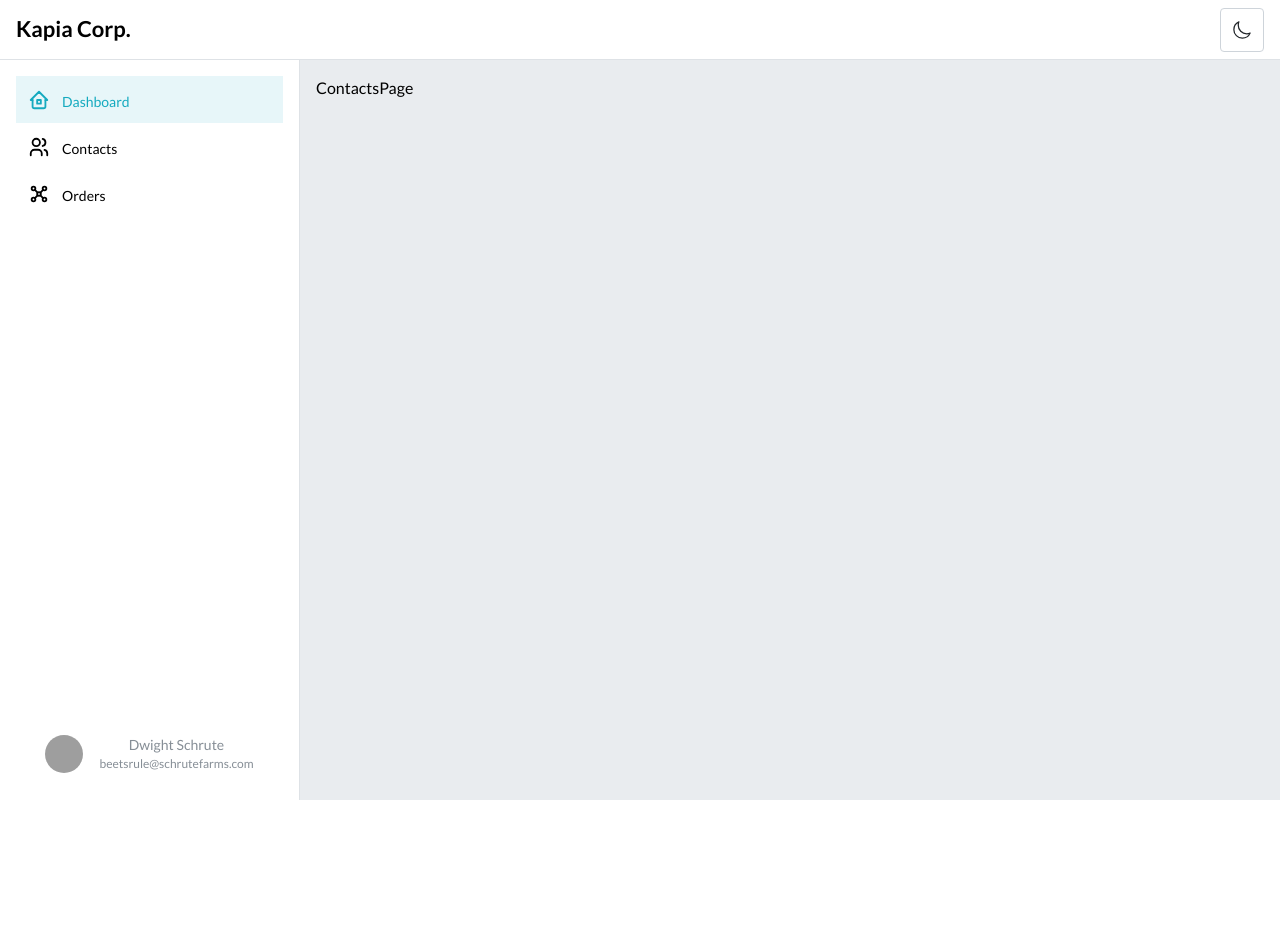
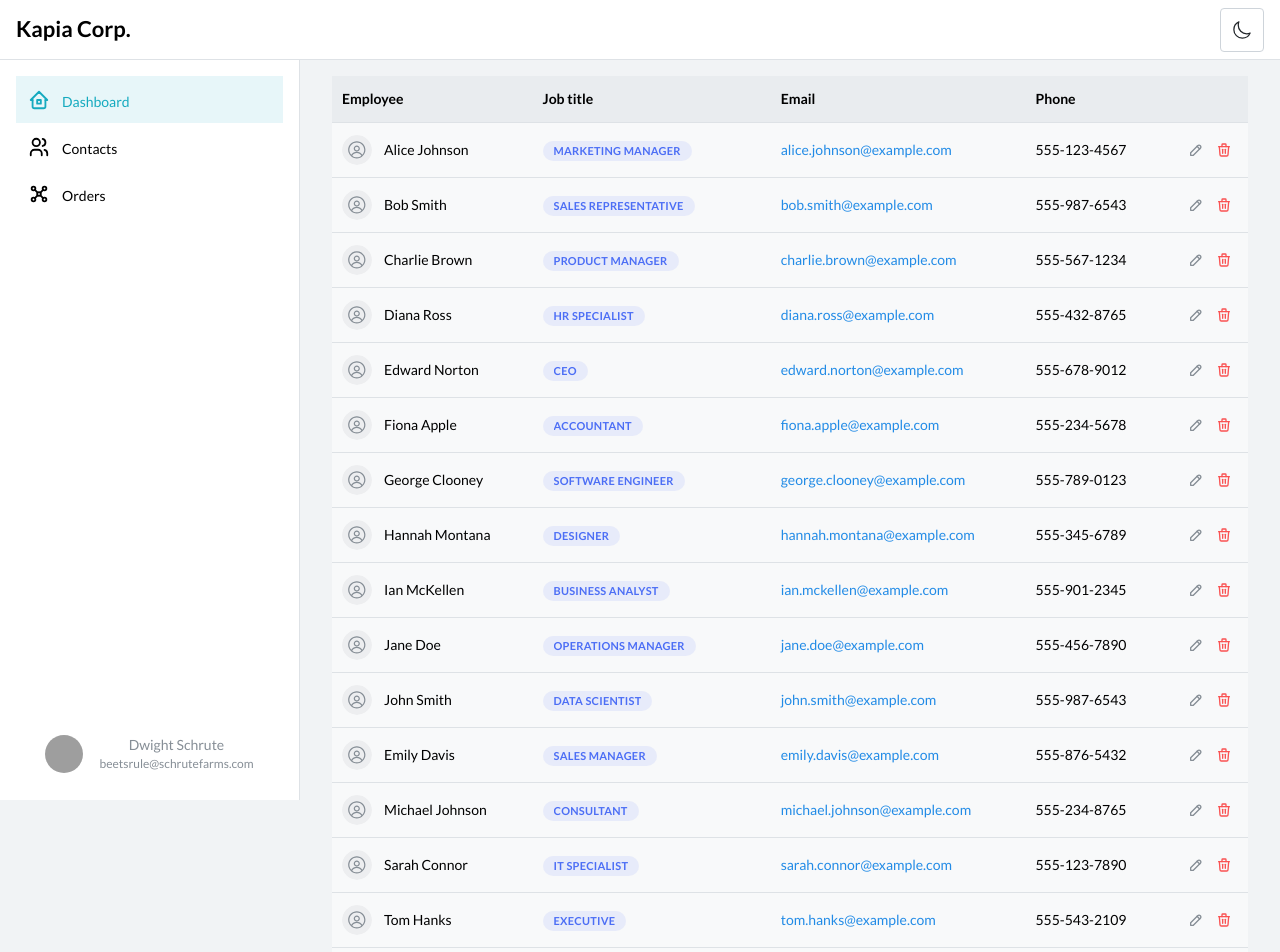
Before and after one commit to BerkeGvn/CRM-Lite, a React (Vite) app: page /contacts in a window 1280 px wide. Shown: the top 952 px of the page. Before the commit the page ends 800 px from the top, so only its background shows below. Built offline with nearby package versions, Linux system fonts and the light colour scheme; grey boxes are pictures that could not be loaded.

Commit message:
dummy contact list

```diff
--- a/package.json
+++ b/package.json
@@ -19,7 +19,8 @@
     "react-dom": "^18.3.1",
     "react-icons": "^5.3.0",
     "react-router": "^7.0.1",
-    "recharts": "^2.13.0"
+    "recharts": "^2.13.0",
+    "zustand": "^5.0.1"
   },
   "devDependencies": {
     "@eslint/js": "^9.11.1",
--- a/src/App.tsx
+++ b/src/App.tsx
@@ -1,7 +1,7 @@
 import '@mantine/core/styles.css';
 import { MantineProvider } from '@mantine/core';
 import { BrowserRouter } from 'react-router';
-import { BasicAppShell } from './components/AppShell/AppShelll';
+import { BasicAppShell } from './components/appShell/AppShelll';
 
 function App() {
   return (
--- a/src/components/AppShell/AppShelll.tsx
+++ b/src/components/AppShell/AppShelll.tsx
@@ -1,9 +1,10 @@
 import { AppShell, Burger, Flex, Group, Title, useMantineColorScheme } from '@mantine/core';
 import { useDisclosure } from '@mantine/hooks';
-import Navbar from '../Navbar/Navbar';
-import ProfileLink from '../Navbar/ProfileLink';
-import ColorScheme from '../ColorScheme/ColorScheme';
+import Navbar from '../navbar/Navbar';
+import ProfileLink from '../navbar/ProfileLink';
+import ColorScheme from '../colorScheme/ColorScheme';
 import RootLayout from '../../layout/RootLayout';
+import { setColorSheme } from '../../utils/themeUtils';
 
 export function BasicAppShell() {
   const [opened, { toggle }] = useDisclosure();
@@ -44,7 +45,7 @@ export function BasicAppShell() {
           <ProfileLink></ProfileLink>
         </AppShell.Section>
       </AppShell.Navbar>
-      <AppShell.Main bg={colorScheme === 'dark' ? 'dark.6' : 'gray.2'}>
+      <AppShell.Main bg={setColorSheme(colorScheme, 'dark.6', 'gray.1')}>
         <RootLayout />
       </AppShell.Main>
     </AppShell>
--- /dev/null
+++ b/src/components/contacts/ContactList.tsx
@@ -0,0 +1,95 @@
+import useContactStore from '../../stores/contactStore';
+import {
+  Table,
+  Group,
+  Avatar,
+  Text,
+  Badge,
+  Anchor,
+  ActionIcon,
+  useMantineColorScheme,
+} from '@mantine/core';
+import { TbPencil, TbTrash } from 'react-icons/tb';
+import { setColorSheme } from '../../utils/themeUtils';
+
+export default function ContactList() {
+  const { contacts } = useContactStore();
+  const { colorScheme } = useMantineColorScheme();
+  const rows = contacts.map((contact) => (
+    <Table.Tr
+      key={contact.id}
+      bg={setColorSheme(colorScheme, 'dark.7', 'gray.0')}
+    >
+      <Table.Td>
+        <Group gap="sm">
+          <Avatar
+            size={30}
+            radius={30}
+          />
+          <Text
+            fz="sm"
+            fw={500}
+          >
+            {contact.name}
+          </Text>
+        </Group>
+      </Table.Td>
+
+      <Table.Td>
+        <Badge
+          color="indigo"
+          variant="light"
+        >
+          {contact.title}
+        </Badge>
+      </Table.Td>
+      <Table.Td>
+        <Anchor
+          component="button"
+          size="sm"
+        >
+          {contact.email}
+        </Anchor>
+      </Table.Td>
+      <Table.Td>
+        <Text fz="sm">{contact.phone}</Text>
+      </Table.Td>
+      <Table.Td>
+        <Group
+          gap={0}
+          justify="flex-end"
+        >
+          <ActionIcon
+            variant="subtle"
+            color="gray"
+          >
+            <TbPencil />
+          </ActionIcon>
+          <ActionIcon
+            variant="subtle"
+            color="red"
+          >
+            <TbTrash />
+          </ActionIcon>
+        </Group>
+      </Table.Td>
+    </Table.Tr>
+  ));
+
+  return (
+    <Table.ScrollContainer minWidth={800}>
+      <Table verticalSpacing="sm">
+        <Table.Thead>
+          <Table.Tr bg={setColorSheme(colorScheme, 'dark.5', 'gray.2')}>
+            <Table.Th>Employee</Table.Th>
+            <Table.Th>Job title</Table.Th>
+            <Table.Th>Email</Table.Th>
+            <Table.Th>Phone</Table.Th>
+            <Table.Th />
+          </Table.Tr>
+        </Table.Thead>
+        <Table.Tbody>{rows}</Table.Tbody>
+      </Table>
+    </Table.ScrollContainer>
+  );
+}
--- /dev/null
+++ b/src/data/contacts.ts
@@ -0,0 +1,193 @@
+export interface Contact {
+  id: number;
+  name: string;
+  phone: string;
+  email: string;
+  title: string;
+  company: string;
+  dealStatus: string;
+}
+
+export const dummyContacts: Contact[] = [
+  {
+    id: 1,
+    name: 'Alice Johnson',
+    phone: '555-123-4567',
+    email: 'alice.johnson@example.com',
+    title: 'Marketing Manager',
+    company: 'ABC Corp',
+    dealStatus: 'In Progress',
+  },
+  {
+    id: 2,
+    name: 'Bob Smith',
+    phone: '555-987-6543',
+    email: 'bob.smith@example.com',
+    title: 'Sales Representative',
+    company: 'XYZ Ltd',
+    dealStatus: 'Closed-Won',
+  },
+  {
+    id: 3,
+    name: 'Charlie Brown',
+    phone: '555-567-1234',
+    email: 'charlie.brown@example.com',
+    title: 'Product Manager',
+    company: 'Tech Innovations',
+    dealStatus: 'Lost',
+  },
+  {
+    id: 4,
+    name: 'Diana Ross',
+    phone: '555-432-8765',
+    email: 'diana.ross@example.com',
+    title: 'HR Specialist',
+    company: 'Global Solutions',
+    dealStatus: 'In Progress',
+  },
+  {
+    id: 5,
+    name: 'Edward Norton',
+    phone: '555-678-9012',
+    email: 'edward.norton@example.com',
+    title: 'CEO',
+    company: 'Future Enterprises',
+    dealStatus: 'Closed-Won',
+  },
+  {
+    id: 6,
+    name: 'Fiona Apple',
+    phone: '555-234-5678',
+    email: 'fiona.apple@example.com',
+    title: 'Accountant',
+    company: 'Finance Pros',
+    dealStatus: 'Lost',
+  },
+  {
+    id: 7,
+    name: 'George Clooney',
+    phone: '555-789-0123',
+    email: 'george.clooney@example.com',
+    title: 'Software Engineer',
+    company: 'CodeCraft',
+    dealStatus: 'In Progress',
+  },
+  {
+    id: 8,
+    name: 'Hannah Montana',
+    phone: '555-345-6789',
+    email: 'hannah.montana@example.com',
+    title: 'Designer',
+    company: 'Creative Studio',
+    dealStatus: 'Closed-Won',
+  },
+  {
+    id: 9,
+    name: 'Ian McKellen',
+    phone: '555-901-2345',
+    email: 'ian.mckellen@example.com',
+    title: 'Business Analyst',
+    company: 'Market Insights',
+    dealStatus: 'In Progress',
+  },
+  {
+    id: 10,
+    name: 'Jane Doe',
+    phone: '555-456-7890',
+    email: 'jane.doe@example.com',
+    title: 'Operations Manager',
+    company: 'Logistics Plus',
+    dealStatus: 'Lost',
+  },
+  {
+    id: 11,
+    name: 'John Smith',
+    phone: '555-987-6543',
+    email: 'john.smith@example.com',
+    title: 'Data Scientist',
+    company: 'AI World',
+    dealStatus: 'In Progress',
+  },
+  {
+    id: 12,
+    name: 'Emily Davis',
+    phone: '555-876-5432',
+    email: 'emily.davis@example.com',
+    title: 'Sales Manager',
+    company: 'Retail Hub',
+    dealStatus: 'Closed-Won',
+  },
+  {
+    id: 13,
+    name: 'Michael Johnson',
+    phone: '555-234-8765',
+    email: 'michael.johnson@example.com',
+    title: 'Consultant',
+    company: 'Strategic Partners',
+    dealStatus: 'Lost',
+  },
+  {
+    id: 14,
+    name: 'Sarah Connor',
+    phone: '555-123-7890',
+    email: 'sarah.connor@example.com',
+    title: 'IT Specialist',
+    company: 'Cyberdyne Systems',
+    dealStatus: 'In Progress',
+  },
+  {
+    id: 15,
+    name: 'Tom Hanks',
+    phone: '555-543-2109',
+    email: 'tom.hanks@example.com',
+    title: 'Executive',
+    company: 'Global Ventures',
+    dealStatus: 'Closed-Won',
+  },
+  {
+    id: 16,
+    name: 'Laura Wilson',
+    phone: '555-654-9876',
+    email: 'laura.wilson@example.com',
+    title: 'Creative Director',
+    company: 'AdWorks',
+    dealStatus: 'Lost',
+  },
+  {
+    id: 17,
+    name: 'Chris Pratt',
+    phone: '555-765-4321',
+    email: 'chris.pratt@example.com',
+    title: 'Team Lead',
+    company: 'Rocket Solutions',
+    dealStatus: 'In Progress',
+  },
+  {
+    id: 18,
+    name: 'Sophia Turner',
+    phone: '555-876-1234',
+    email: 'sophia.turner@example.com',
+    title: 'UX Designer',
+    company: 'Web Wonders',
+    dealStatus: 'Closed-Won',
+  },
+  {
+    id: 19,
+    name: 'Ethan Hunt',
+    phone: '555-321-7654',
+    email: 'ethan.hunt@example.com',
+    title: 'Operations Coordinator',
+    company: 'Mission Corp',
+    dealStatus: 'In Progress',
+  },
+  {
+    id: 20,
+    name: 'Megan Fox',
+    phone: '555-210-6543',
+    email: 'megan.fox@example.com',
+    title: 'Recruiter',
+    company: 'HR Excellence',
+    dealStatus: 'Lost',
+  },
+  // Add more entries following the same structure as above.
+];
--- a/src/layout/RootLayout.tsx
+++ b/src/layout/RootLayout.tsx
@@ -9,13 +9,14 @@ export default function RootLayout() {
       <Route
         path="/"
         element={<HomePage />}
+        index
       />
       <Route
-        path="/contacts"
+        path="contacts"
         element={<ContactsPage />}
       />
       <Route
-        path="/orders"
+        path="orders"
         element={<OrdersPage />}
       />
     </Routes>
--- a/src/pages/ContactsPage.tsx
+++ b/src/pages/ContactsPage.tsx
@@ -1,3 +1,12 @@
+import { Container } from '@mantine/core';
+import ContactList from '../components/contacts/ContactList';
+
 export default function ContactsPage() {
-  return <div>ContactsPage</div>;
+  return (
+    <section>
+      <Container size="lg">
+        <ContactList></ContactList>
+      </Container>
+    </section>
+  );
 }
--- /dev/null
+++ b/src/stores/contactStore.ts
@@ -0,0 +1,18 @@
+import { create } from 'zustand';
+import { Contact, dummyContacts } from '../data/contacts';
+
+type ContactStore = {
+  contacts: Contact[];
+  addContact: (newContact: Contact) => void;
+};
+
+const useContactStore = create<ContactStore>((set) => ({
+  contacts: dummyContacts,
+  addContact: (newContact: Contact) => {
+    set((state) => ({
+      contacts: [...state.contacts, newContact],
+    }));
+  },
+}));
+
+export default useContactStore;
--- /dev/null
+++ b/src/utils/themeUtils.ts
@@ -0,0 +1,2 @@
+export const setColorSheme = (colorScheme: string, colorOne: string, colorTwo: string) =>
+  colorScheme === 'dark' ? colorOne : colorTwo;
```
Also changed, not shown: 1 other file (tests, documents, lock files or other folders).
